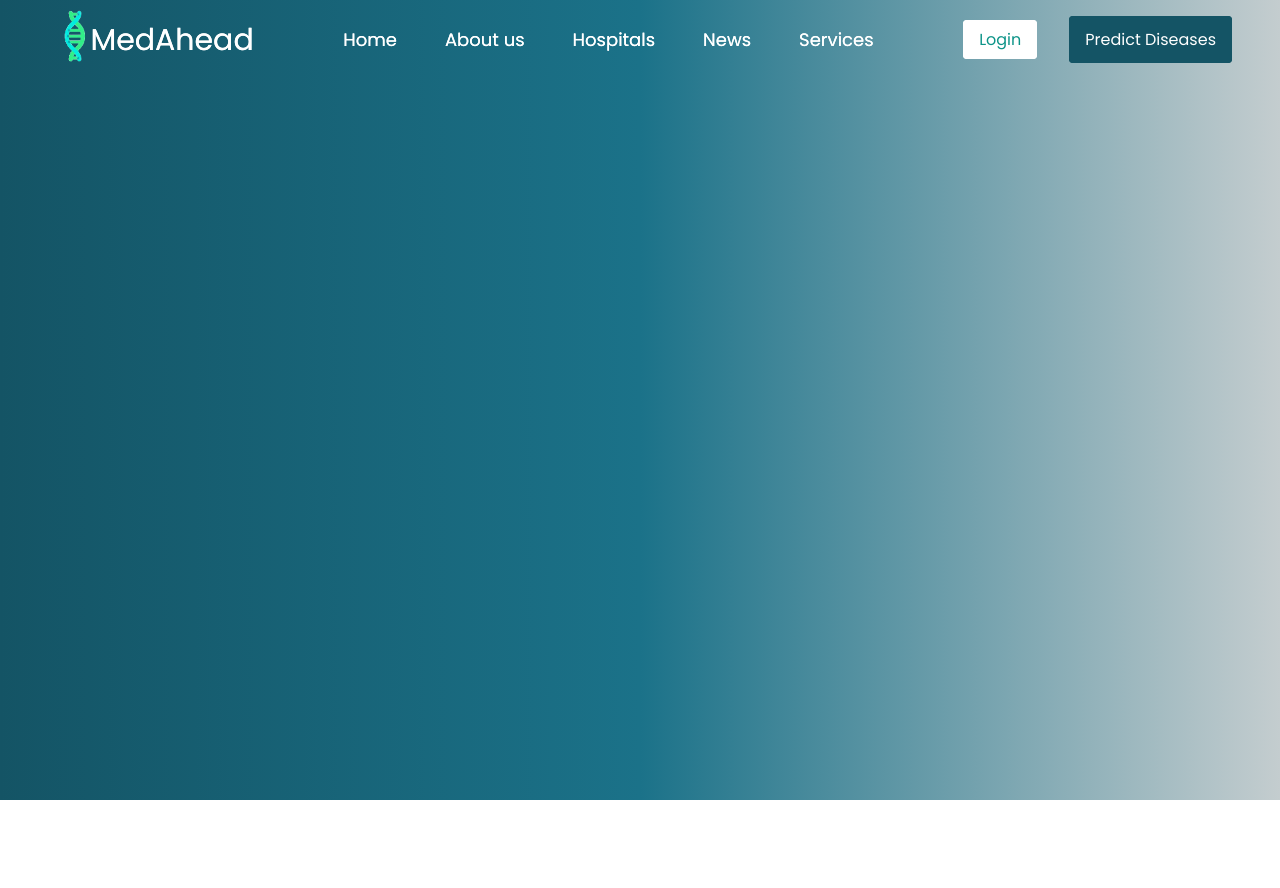
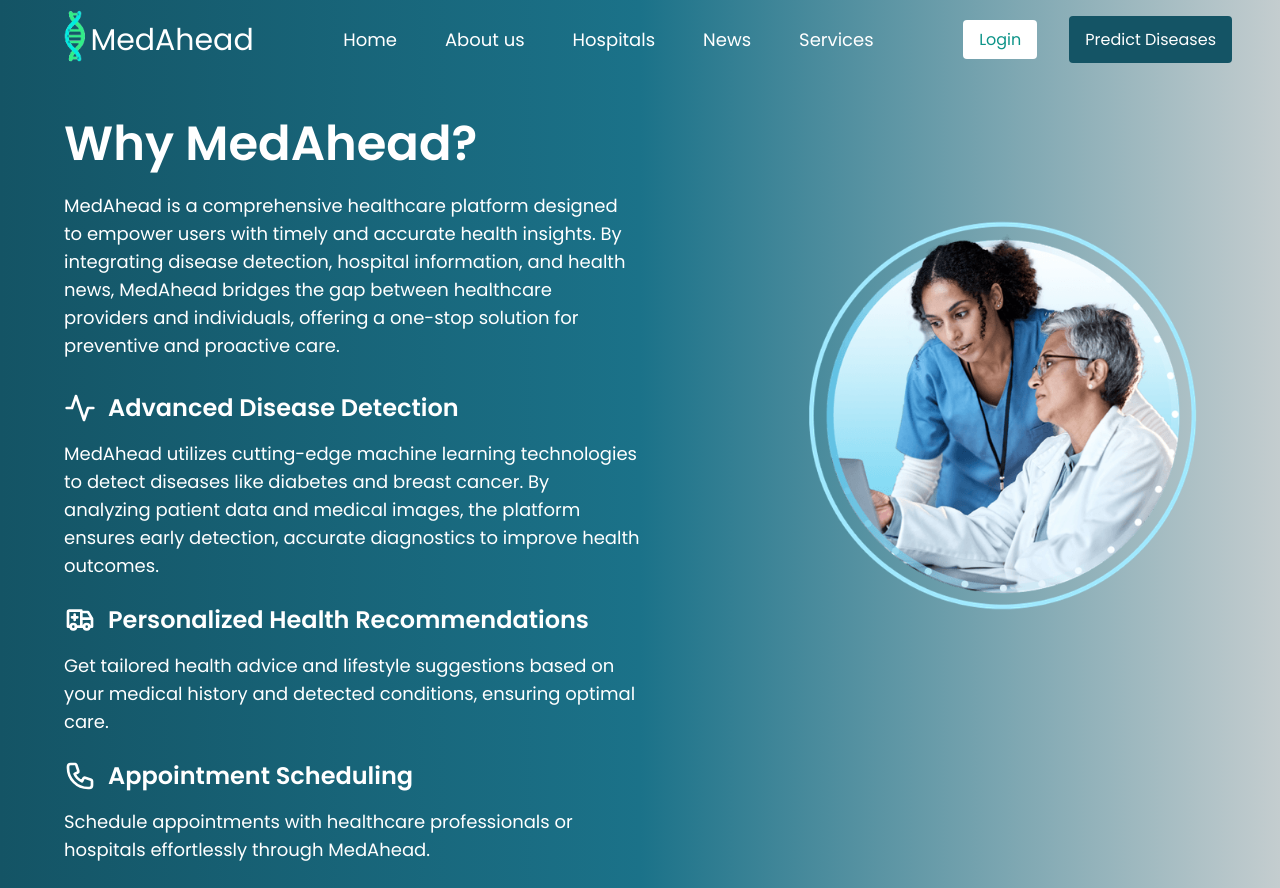
Before and after one commit to sandhya2345/Final-year-project, a React (Vite) app in the folder frontend/: page /about in a window 1280 px wide. Before the commit the page ends 800 px from the top, so only its background shows below. Built offline with nearby package versions, Linux system fonts and the light colour scheme.

Commit message:
frontend for about section is done

```diff
--- a/frontend/src/components/About.jsx
+++ b/frontend/src/components/About.jsx
@@ -1,14 +1,65 @@
-import React from 'react'
+import React from 'react';
 import Navbar from './Navbar';
+import circle_image from "../assets/circle_image.png";
 
 const About = () => {
   return (
-    <div>
-       <div className="relative h-screen bg-gradient-to-r from-customTeal via-midTeal to-lightGray text-white pt-8"></div>
-        <Navbar />
+    <div className="relative h-full bg-gradient-to-r from-customTeal via-midTeal to-lightGray text-white pt-24">
+      <section id="about">
+        <div className="max-w-6xl mx-auto flex flex-col lg:flex-row items-start mt-6">
+          <div className="lg:w-1/2 -px-2">
+            <h2 className="text-3xl lg:text-5xl font-semibold mb-6">Why MedAhead?</h2>
+            <p className="text-lg mb-8">
+              MedAhead is a comprehensive healthcare platform designed to empower
+              users with timely and accurate health insights. By integrating
+              disease detection, hospital information, and health news, MedAhead
+              bridges the gap between healthcare providers and individuals,
+              offering a one-stop solution for preventive and proactive care.
+            </p>
 
+            <div>
+              <div className="flex items-center space-x-3 mb-4">
+                <svg class="h-8 w-8 text-white" viewBox="0 0 24 24" fill="none" stroke="currentColor" stroke-width="2" stroke-linecap="round" stroke-linejoin="round">  <polyline points="22 12 18 12 15 21 9 3 6 12 2 12" /></svg>
+                <h3 className="text-2xl font-bold">Advanced Disease Detection</h3>
+                </div>
+                <p className="text-lg mb-6">MedAhead utilizes cutting-edge machine learning technologies to detect diseases like diabetes and breast cancer. By analyzing patient data and medical images, the platform ensures early detection, accurate diagnostics to improve health outcomes.</p>
+
+
+              <div className="flex items-center space-x-3 mb-4">
+                <svg class="h-8 w-8 text-white" width="24" height="24" viewBox="0 0 24 24" stroke-width="2" stroke="currentColor" fill="none" stroke-linecap="round" stroke-linejoin="round">  <path stroke="none" d="M0 0h24v24H0z" />  <circle cx="7" cy="17" r="2" />  <circle cx="17" cy="17" r="2" />  <path d="M5 17h-2v-11a1 1 0 0 1 1 -1h9v12m-4 0h6m4 0h2v-6h-8m0 -5h5l3 5" />  <path d="M6 10h4m-2 -2v4" /></svg>
+                <h3 className="text-2xl font-bold">Personalized Health Recommendations</h3>
+              </div>
+              <p className="text-lg mb-6">
+                Get tailored health advice and lifestyle suggestions based on your medical history and detected conditions, ensuring optimal care.
+              </p>
+
+              <div className="flex items-center space-x-3 mb-4">
+                <svg className="h-8 w-8 text-white" fill="none" viewBox="0 0 24 24" stroke="currentColor">
+                  <path strokeLinecap="round" strokeLinejoin="round" strokeWidth="2" d="M3 5a2 2 0 012-2h3.28a1 1 0 01.948.684l1.498 4.493a1 1 0 01-.502 1.21l-2.257 1.13a11.042 11.042 0 005.516 5.516l1.13-2.257a1 1 0 011.21-.502l4.493 1.498a1 1 0 01.684.949V19a2 2 0 01-2 2h-1C9.716 21 3 14.284 3 6V5z" />
+                </svg>
+                <h3 className="text-2xl font-bold">Appointment Scheduling</h3>
+              </div>
+
+
+              <p className="text-lg mb-6">
+                Schedule appointments with healthcare professionals or hospitals effortlessly through MedAhead.
+              </p>
+
+            </div>
+
+          </div>
+
+          <div className="lg:w-1/2 flex flex-col items-center justify-center space-y-6 px-6 mt-12 lg:mt-24">
+            <img
+              src={circle_image}
+              alt="Disease detection"
+              className="w-3/4 h-2/4 object-cover rounded-md ml-36"
+            />
+          </div>
+        </div>
+      </section>
     </div>
-  )
-}
+  );
+};
 
-export default About
+export default About;
--- a/frontend/src/components/Home.jsx
+++ b/frontend/src/components/Home.jsx
@@ -75,14 +75,33 @@ const Home = () => {
               offering a one-stop solution for preventive and proactive care.
             </p>
             <div>
-              <h3 className="text-2xl font-bold mb-4">Advanced Disease Detection</h3>
-              <p className="text-lg mb-6">MedAhead utilizes cutting-edge machine learning technologies to detect diseases like diabetes and breast cancer. By analyzing patient data and medical images, the platform ensures early detection, accurate diagnostics to improve health outcomes.</p>
+              <div className="flex items-center space-x-3 mb-4">
+                <svg class="h-8 w-8 text-customTeal" viewBox="0 0 24 24" fill="none" stroke="currentColor" stroke-width="2" stroke-linecap="round" stroke-linejoin="round">  <polyline points="22 12 18 12 15 21 9 3 6 12 2 12" /></svg>
+                <h3 className="text-2xl font-bold">Advanced Disease Detection</h3>
+                </div>
+                <p className="text-lg mb-6">MedAhead utilizes cutting-edge machine learning technologies to detect diseases like diabetes and breast cancer. By analyzing patient data and medical images, the platform ensures early detection, accurate diagnostics to improve health outcomes.</p>
 
-              <h3 className="text-xl font-semibold mb-4">Feature 2</h3>
-              <p className="text-base mb-6">Something!!!!!!!!!!</p>
 
-              <h3 className="text-xl font-semibold mb-4">Feature 3</h3>
-              <p className="text-base mb-6">Something!!!!!!!!!!</p>
+              <div className="flex items-center space-x-3 mb-4">
+                <svg class="h-8 w-8 text-customTeal" width="24" height="24" viewBox="0 0 24 24" stroke-width="2" stroke="currentColor" fill="none" stroke-linecap="round" stroke-linejoin="round">  <path stroke="none" d="M0 0h24v24H0z" />  <circle cx="7" cy="17" r="2" />  <circle cx="17" cy="17" r="2" />  <path d="M5 17h-2v-11a1 1 0 0 1 1 -1h9v12m-4 0h6m4 0h2v-6h-8m0 -5h5l3 5" />  <path d="M6 10h4m-2 -2v4" /></svg>
+                <h3 className="text-2xl font-bold">Personalized Health Recommendations</h3>
+              </div>
+              <p className="text-lg mb-6">
+                Get tailored health advice and lifestyle suggestions based on your medical history and detected conditions, ensuring optimal care.
+              </p>
+
+              <div className="flex items-center space-x-3 mb-4">
+                <svg className="h-8 w-8 text-customTeal" fill="none" viewBox="0 0 24 24" stroke="currentColor">
+                  <path strokeLinecap="round" strokeLinejoin="round" strokeWidth="2" d="M3 5a2 2 0 012-2h3.28a1 1 0 01.948.684l1.498 4.493a1 1 0 01-.502 1.21l-2.257 1.13a11.042 11.042 0 005.516 5.516l1.13-2.257a1 1 0 011.21-.502l4.493 1.498a1 1 0 01.684.949V19a2 2 0 01-2 2h-1C9.716 21 3 14.284 3 6V5z" />
+                </svg>
+                <h3 className="text-2xl font-bold">Appointment Scheduling</h3>
+              </div>
+
+
+              <p className="text-lg mb-6">
+                Schedule appointments with healthcare professionals or hospitals effortlessly through MedAhead.
+              </p>
+
             </div>
           </div>
 
@@ -94,9 +113,9 @@ const Home = () => {
               className="w-3/4 h-2/4 object-cover rounded-md ml-36"
             />
             {/* <img
-              src="https://via.placeholder.com/300x500"
+              src={circle_image}
               alt="Medical insights"
-              className="w-2/4 h-72 object-cover rounded-lg shadow-md"
+              className="w-3/4 h-2/4 object-cover rounded-md  ml-36 flex-row-reverse"
             /> */}
           </div>
         </div>
--- a/frontend/src/components/Hospital.jsx
+++ b/frontend/src/components/Hospital.jsx
@@ -16,9 +16,12 @@ const Hospital = () => {
             <input
               type="text"
               placeholder="Search Hospital"
-              className="w-full md:w-80 p-3 border border-gray-300 rounded-lg focus:outline-none"
+              className="w-full md:w-80 p-2
+              border border-gray-300 focus:outline-none
+              text-black"
             />
-            <button className="px-8 py-3 bg-customTeal text-white font-semibold rounded-lg">
+            <button className="px-8 py-2
+           bg-customTeal text-white font-semibold">
               Search
             </button>
           </div>
@@ -27,8 +30,9 @@ const Hospital = () => {
 
         <div className="flex flex-col md:flex-row gap-8">
           {/* Filter Section */}
-          <div className="w-full md:w-1/4 bg-white p-6 rounded-lg shadow-md">
-            <h2 className="text-xl font-bold mb-4 text-black">Filter your search</h2>
+          <div className="w-full md:w-[30%] bg-white opacity-70 backdrop-blur-md p-6 ">
+            <h2 className="text-xl font-bold mb-4 text-black
+            ">Filter your search</h2>
             <div className="space-y-6">
               {/* Location Filter */}
               <div>
@@ -78,16 +82,17 @@ const Hospital = () => {
 
           {/* Hospital List */}
           <div className="w-full md:w-3/4 space-y-6">
-            <div className="bg-white flex items-center">
-              <div className="w-1/5 bg-gray-100 flex items-center justify-center overflow-hidden h-48">
+            <div className="bg-white flex items-center ">
+              <div className="w-1/5 bg-gray-100 flex items-center justify-center overflow-hidden h-52">
                 <img
                   src={doctor2}
                   alt="Hospital Logo"
                   className="h-full w-full object-cover"
                 />
               </div>
-              <div className="ml-8 flex-grow">
-                <h2 className="text-xl font-bold text-gray-800">City Hospital</h2>
+              <div className="ml-8 flex-grow mb-6">
+                <h2 className="text-xl font-bold text-gray-800 mb-4">
+                City Hospital</h2>
                 <p className="text-md text-gray-600">Location: Kathmandu, Nepal</p>
                 <p className="text-md text-gray-600">Specialization: Cardiology, Neurology</p>
               </div>
@@ -95,6 +100,28 @@ const Hospital = () => {
                 View Details →
               </button>
             </div>
+
+            <div className="bg-white flex items-center ">
+              <div className="w-1/5 bg-gray-100 flex items-center justify-center overflow-hidden h-52">
+                <img
+                  src={doctor2}
+                  alt="Hospital Logo"
+                  className="h-full w-full object-cover"
+                />
+              </div>
+              <div className="ml-8 flex-grow mb-6">
+                <h2 className="text-xl font-bold text-gray-800 mb-4">
+                City Hospital</h2>
+                <p className="text-md text-gray-600">Location: Kathmandu, Nepal</p>
+                <p className="text-md text-gray-600">Specialization: Cardiology, Neurology</p>
+              </div>
+              <button className=" px-4 py-3 bg-midTeal text-white mr-4">
+                View Details →
+              </button>
+            </div>
+
+
+
 
 
 
--- a/frontend/src/components/Signup.jsx
+++ b/frontend/src/components/Signup.jsx
@@ -13,8 +13,8 @@ const Signup = () => {
 
   return (
     <div className="relative h-screen bg-gradient-to-b from-customTeal via-midTeal to-midTeal text-white pt-8 flex items-center justify-center">
-      <div className="container mx-auto px-4 flex flex-col lg:flex-row items-center gap-8">
-        {/* Left Content */}
+      <div className="container mx-auto px-16 mt-4 flex flex-col lg:flex-row items-center gap-8">
+
         <div className="lg:w-1/2 text-center lg:text-left space-y-6 mb-20">
           <h1 className="text-4xl font-extrabold text-white">Welcome to MedAhead!</h1>
           <p className="text-lg text-white">
@@ -32,10 +32,19 @@ const Signup = () => {
               <span className="text-white text-2xl">✔</span> Connect with Hospitals
             </li>
           </ul>
+          <p className="mt-8 text-center text-md -ml-60
+          text-white">
+          Already have an account?{' '}
+          <a href="/register" className="text-white
+           hover:underline">
+            Login here
+          </a>
+          </p>
+
         </div>
 
-        {/* Signup Form Centered */}
-        <div className="lg:w-1/2/3 bg-white rounded-lg shadow-lg p-6 mx-auto space-y-6 mt-10">
+
+        <div className="lg:w-1/2/3 bg-white rounded-lg shadow-lg p-6 mx-auto space-y-6 mt-6">
           <h2 className="text-2xl font-semibold text-gray-800">Sign Up</h2>
           <form onSubmit={handleSignup} className="space-y-4">
             <div className="flex gap-4">
```
Also changed, not shown: frontend/src/components/PredictDisease.jsx (+28 -17 lines).
